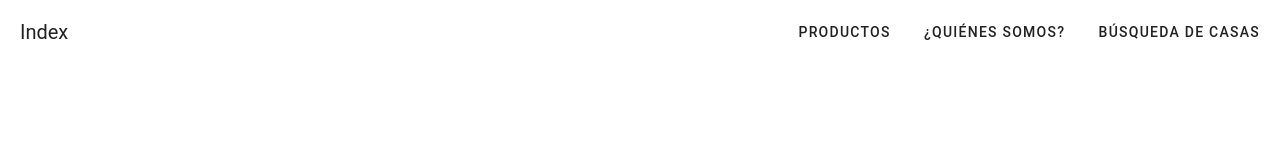
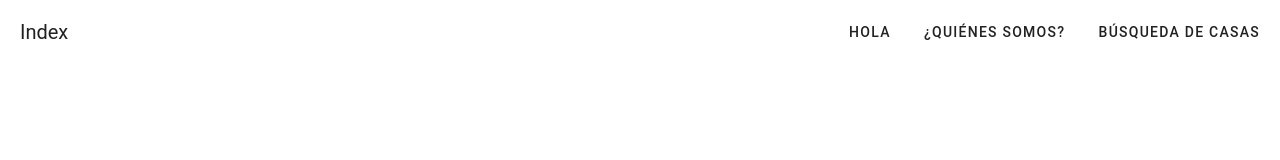
Before and after one commit to SebasU6/frontend_examen, a Nuxt app: page /index/components/appbar in a window 1280 px wide. Shown: the top 160 px of the page. Built offline with nearby package versions, Linux system fonts and the light colour scheme.

Commit message:
cambio 1

```diff
--- a/pages/index/components/appbar.vue
+++ b/pages/index/components/appbar.vue
@@ -2,7 +2,7 @@
     <v-app-bar :elevation="0" >
       <v-app-bar-title text @click="goTo('/')">Index</v-app-bar-title>
 
-        <v-btn text @click="goTo('/products')">Productos</v-btn>
+        <v-btn text @click="goTo('/products')">hola</v-btn>
 
         <v-btn @click="goTo('nosotros')">¿Quiénes somos?</v-btn>
 
```
